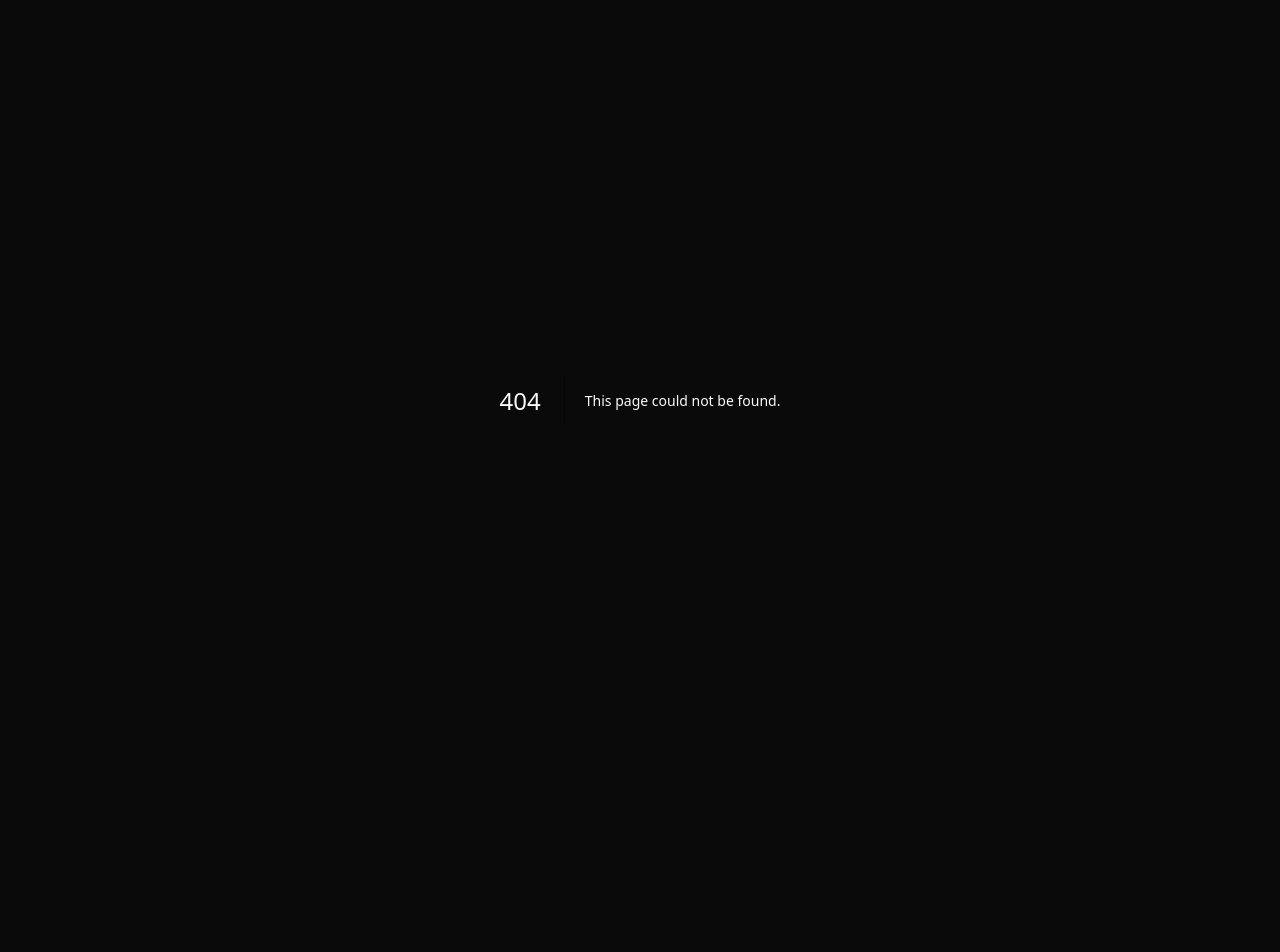
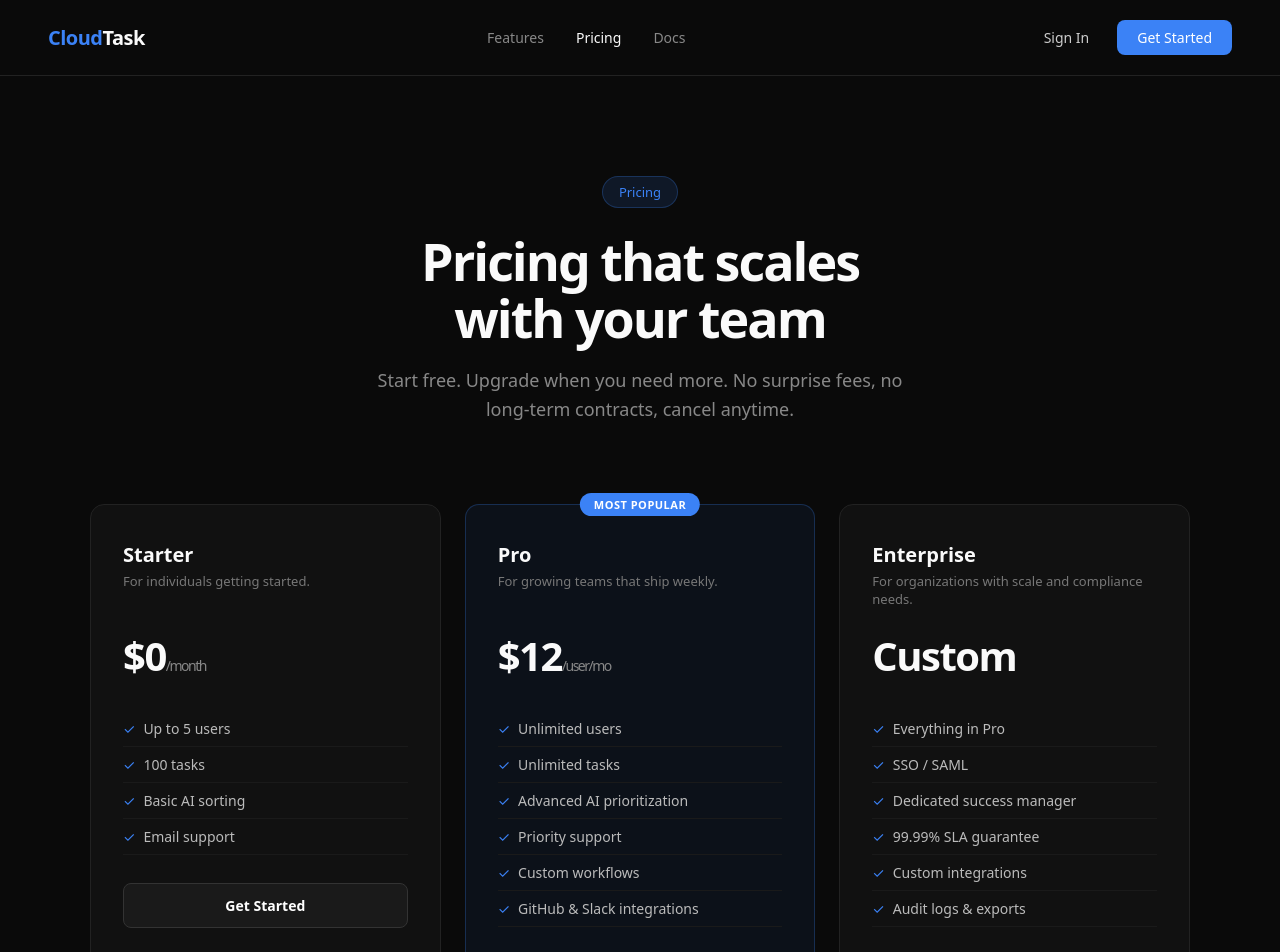
Before and after one commit to AfshalG/cloudtask, a Next.js app: page /pricing in a window 1280 px wide. Before the commit this address had no page. Shown: the top 952 px of the page. Before the commit the page ends 800 px from the top, so only its background shows below. Built offline with nearby package versions, Linux system fonts and the light colour scheme.

Commit message:
feat: add dedicated pricing page at /pricing

```diff
--- /dev/null
+++ b/src/app/pricing/page.tsx
@@ -0,0 +1,154 @@
+import type { Metadata } from 'next';
+
+export const metadata: Metadata = {
+  title: 'Pricing — CloudTask',
+  description: 'Simple, transparent pricing for teams of every size.',
+};
+
+const plans = [
+  {
+    name: 'Starter',
+    price: '$0',
+    period: '/month',
+    tagline: 'For individuals getting started.',
+    features: [
+      'Up to 5 users',
+      '100 tasks',
+      'Basic AI sorting',
+      'Email support',
+    ],
+    cta: 'Get Started',
+  },
+  {
+    name: 'Pro',
+    price: '$12',
+    period: '/user/mo',
+    tagline: 'For growing teams that ship weekly.',
+    features: [
+      'Unlimited users',
+      'Unlimited tasks',
+      'Advanced AI prioritization',
+      'Priority support',
+      'Custom workflows',
+      'GitHub & Slack integrations',
+    ],
+    cta: 'Start Free Trial',
+    featured: true,
+  },
+  {
+    name: 'Enterprise',
+    price: 'Custom',
+    period: '',
+    tagline: 'For organizations with scale and compliance needs.',
+    features: [
+      'Everything in Pro',
+      'SSO / SAML',
+      'Dedicated success manager',
+      '99.99% SLA guarantee',
+      'Custom integrations',
+      'Audit logs & exports',
+    ],
+    cta: 'Contact Sales',
+  },
+];
+
+const faqs = [
+  {
+    q: 'Can I change plans later?',
+    a: 'Yes — upgrade, downgrade, or cancel anytime from your account settings. Changes are prorated.',
+  },
+  {
+    q: 'Is there a free trial for Pro?',
+    a: 'Every Pro plan starts with a 14-day free trial. No credit card required until you decide to continue.',
+  },
+  {
+    q: 'Do you offer discounts for nonprofits or education?',
+    a: 'We offer 50% off Pro for verified nonprofits and educational institutions. Contact sales for details.',
+  },
+  {
+    q: 'What payment methods do you accept?',
+    a: 'We accept all major credit cards, and invoice-based billing for Enterprise customers.',
+  },
+];
+
+export default function PricingPage() {
+  return (
+    <div style={{ minHeight: '100vh' }}>
+      <nav style={{ display: 'flex', justifyContent: 'space-between', alignItems: 'center', padding: '20px 48px', borderBottom: '1px solid #222' }}>
+        <a href="/" style={{ fontSize: '20px', fontWeight: 700, letterSpacing: '-0.5px', color: 'inherit', textDecoration: 'none' }}>
+          <span style={{ color: '#3b82f6' }}>Cloud</span>Task
+        </a>
+        <div style={{ display: 'flex', gap: '32px', fontSize: '14px', color: '#888' }}>
+          <a href="/#features" style={{ color: 'inherit', textDecoration: 'none' }}>Features</a>
+          <a href="/pricing" style={{ color: '#fafafa', textDecoration: 'none' }}>Pricing</a>
+          <a href="#" style={{ color: 'inherit', textDecoration: 'none' }}>Docs</a>
+        </div>
+        <div style={{ display: 'flex', gap: '12px' }}>
+          <a href="/login" style={{ padding: '8px 16px', fontSize: '14px', color: '#ccc', textDecoration: 'none' }}>Sign In</a>
+          <a href="#" style={{ padding: '8px 20px', fontSize: '14px', background: '#3b82f6', color: '#fff', borderRadius: '8px', textDecoration: 'none', fontWeight: 500 }}>Get Started</a>
+        </div>
+      </nav>
+
+      <section style={{ textAlign: 'center', padding: '100px 24px 40px', maxWidth: '780px', margin: '0 auto' }}>
+        <div style={{ display: 'inline-block', padding: '6px 16px', background: '#3b82f620', border: '1px solid #3b82f640', borderRadius: '20px', fontSize: '13px', color: '#3b82f6', marginBottom: '24px' }}>
+          Pricing
+        </div>
+        <h1 style={{ fontSize: '52px', fontWeight: 800, lineHeight: 1.1, letterSpacing: '-2px', margin: '0 0 20px' }}>
+          Pricing that scales<br />with your team
+        </h1>
+        <p style={{ fontSize: '18px', color: '#888', lineHeight: 1.6, maxWidth: '560px', margin: '0 auto' }}>
+          Start free. Upgrade when you need more. No surprise fees, no long-term contracts, cancel anytime.
+        </p>
+      </section>
+
+      <section style={{ padding: '40px 48px 80px', maxWidth: '1100px', margin: '0 auto' }}>
+        <div style={{ display: 'grid', gridTemplateColumns: 'repeat(3, 1fr)', gap: '24px' }}>
+          {plans.map((p, i) => (
+            <div key={i} style={{ padding: '36px 32px', background: p.featured ? '#3b82f610' : '#111', borderRadius: '14px', border: `1px solid ${p.featured ? '#3b82f640' : '#222'}`, position: 'relative' }}>
+              {p.featured && (
+                <div style={{ position: 'absolute', top: '-12px', left: '50%', transform: 'translateX(-50%)', background: '#3b82f6', color: '#fff', padding: '4px 14px', borderRadius: '12px', fontSize: '11px', fontWeight: 600, letterSpacing: '0.5px' }}>
+                  MOST POPULAR
+                </div>
+              )}
+              <h3 style={{ fontSize: '20px', fontWeight: 600, margin: '0 0 4px' }}>{p.name}</h3>
+              <p style={{ fontSize: '13px', color: '#777', margin: '0 0 20px', minHeight: '36px' }}>{p.tagline}</p>
+              <div style={{ fontSize: '40px', fontWeight: 800, letterSpacing: '-1.5px' }}>
+                {p.price}
+                <span style={{ fontSize: '14px', color: '#888', fontWeight: 400 }}>{p.period}</span>
+              </div>
+              <ul style={{ listStyle: 'none', padding: 0, margin: '28px 0' }}>
+                {p.features.map((f, j) => (
+                  <li key={j} style={{ fontSize: '14px', color: '#bbb', padding: '8px 0', borderBottom: '1px solid #1a1a1a' }}>
+                    <span style={{ color: '#3b82f6', marginRight: '8px' }}>✓</span>
+                    {f}
+                  </li>
+                ))}
+              </ul>
+              <a href="#" style={{ display: 'block', textAlign: 'center', padding: '12px', background: p.featured ? '#3b82f6' : '#1a1a1a', color: '#fff', borderRadius: '8px', textDecoration: 'none', fontWeight: 600, fontSize: '14px', border: p.featured ? 'none' : '1px solid #333' }}>
+                {p.cta}
+              </a>
+            </div>
+          ))}
+        </div>
+      </section>
+
+      <section style={{ padding: '40px 48px 100px', maxWidth: '800px', margin: '0 auto' }}>
+        <h2 style={{ fontSize: '32px', fontWeight: 700, textAlign: 'center', marginBottom: '48px', letterSpacing: '-1px' }}>
+          Frequently asked questions
+        </h2>
+        <div style={{ display: 'flex', flexDirection: 'column', gap: '16px' }}>
+          {faqs.map((f, i) => (
+            <div key={i} style={{ padding: '24px 28px', background: '#111', borderRadius: '12px', border: '1px solid #222' }}>
+              <h3 style={{ fontSize: '16px', fontWeight: 600, margin: '0 0 8px' }}>{f.q}</h3>
+              <p style={{ fontSize: '14px', color: '#888', lineHeight: 1.6, margin: 0 }}>{f.a}</p>
+            </div>
+          ))}
+        </div>
+      </section>
+
+      <footer style={{ borderTop: '1px solid #222', padding: '40px 48px', textAlign: 'center', color: '#555', fontSize: '13px' }}>
+        © 2026 CloudTask. Built with ❤️ for fast-moving teams.
+      </footer>
+    </div>
+  );
+}
```
